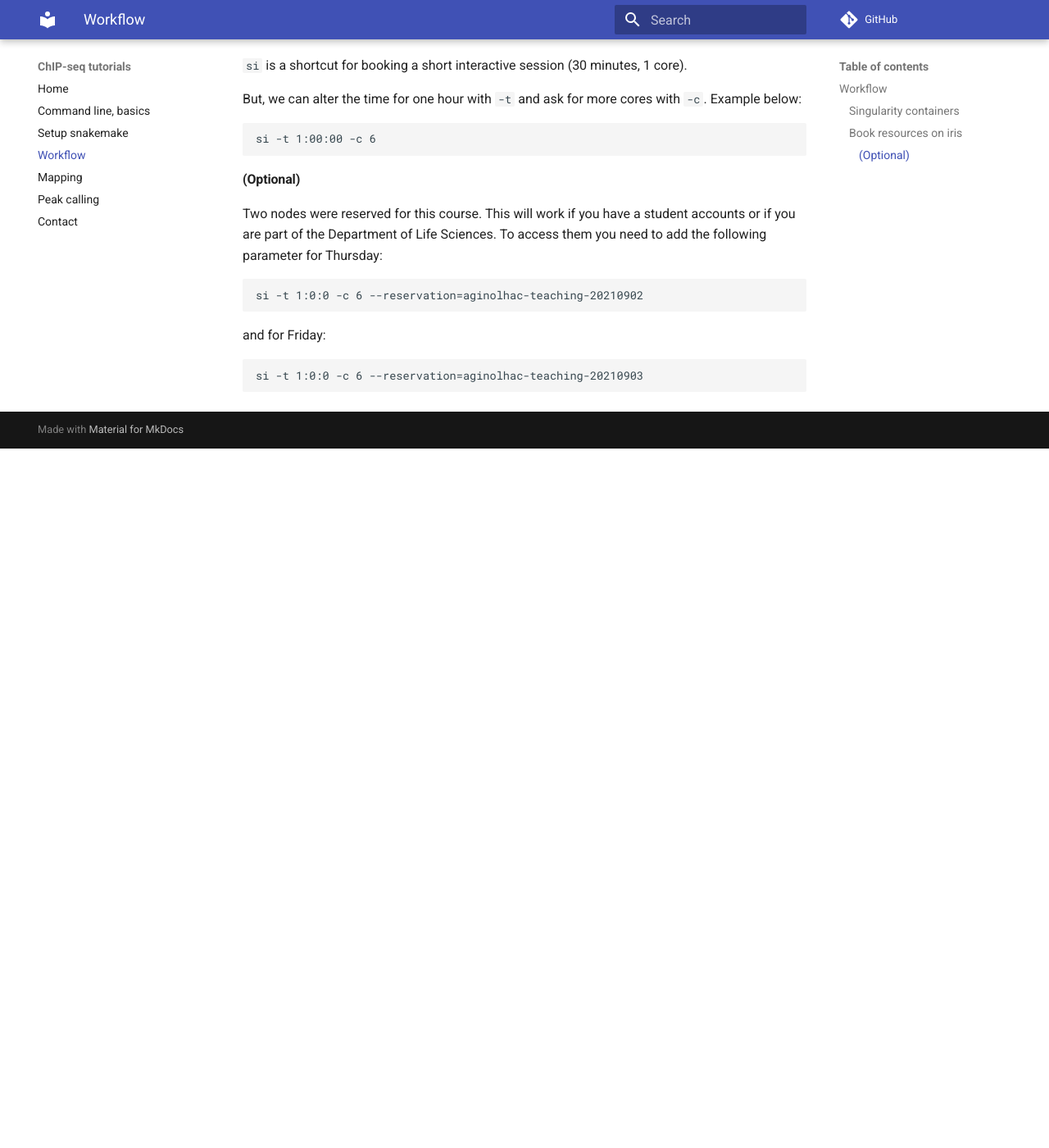
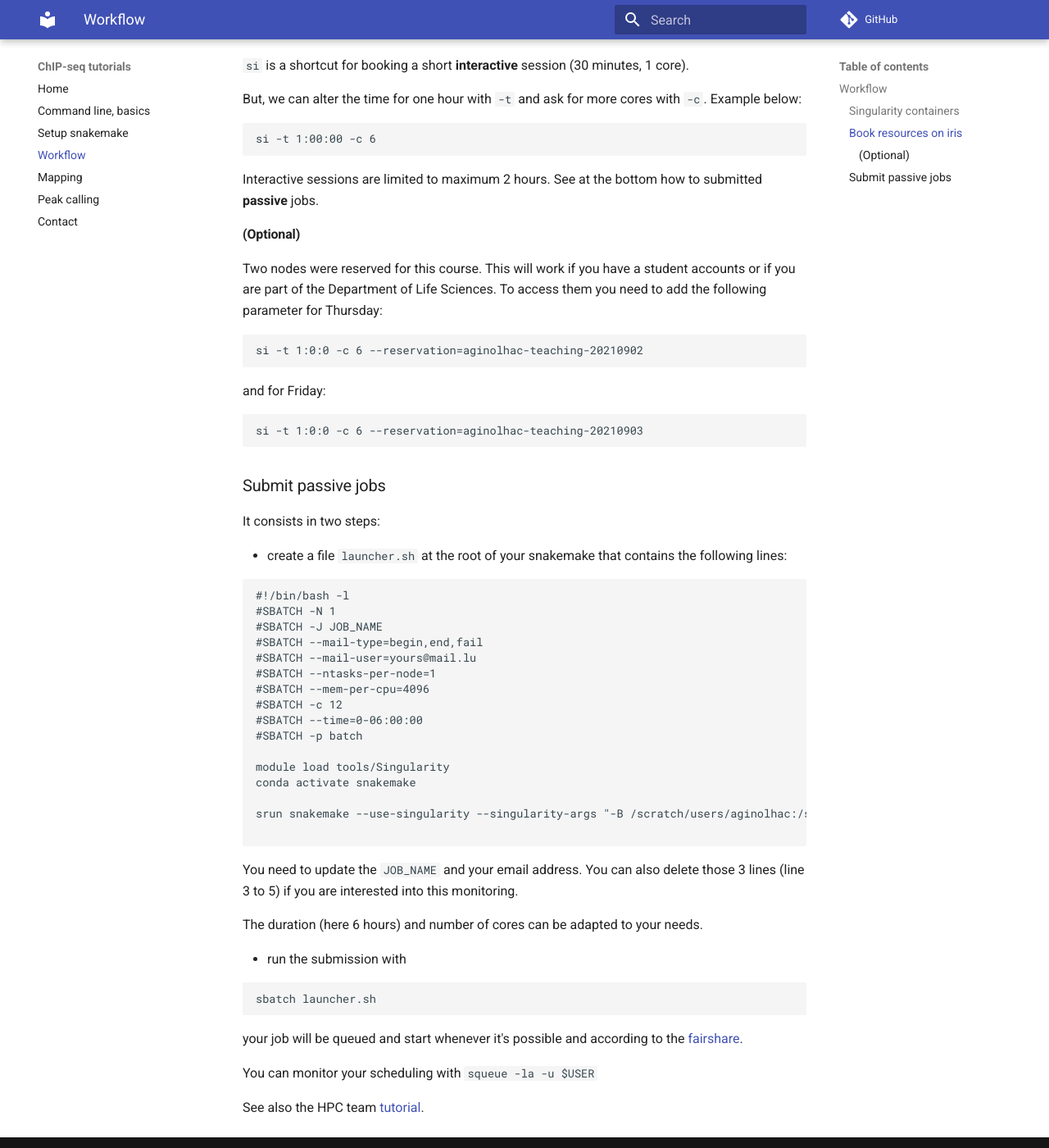
Before and after one commit to ginolhac/chip-seq, an MkDocs documentation site: the page built from docs/workflow.md, in a window 1280 px wide and 1400 px high, scrolled down 965 px. Shown: the whole window at 82% size. Built offline with MkDocs 1.6.1 and Material for MkDocs 9.7.7, drawn with Linux system fonts in a browser that asks for light colours; comment, search, counter and statistics services are not loaded; before the commit the page ends 1512 px from its top, so only the background shows below that.

Commit message:
add passive jobs

````diff
--- a/docs/workflow.md
+++ b/docs/workflow.md
@@ -19,13 +19,15 @@ Shortly, a container with all the necessary tools, softwares and all libraries a
 
 ### Book resources on iris
 
-`si` is a shortcut for booking a short interactive session (30 minutes, 1 core).
+`si` is a shortcut for booking a short **interactive** session (30 minutes, 1 core).
 
 But, we can alter the time for one hour with `-t` and ask for more cores with `-c`. Example below:
 
 ```
 si -t 1:00:00 -c 6
 ```
+
+Interactive sessions are limited to maximum 2 hours. See at the bottom how to submitted **passive** jobs.
 
 #### (Optional)
 
@@ -41,3 +43,45 @@ and for Friday:
 ```
 si -t 1:0:0 -c 6 --reservation=aginolhac-teaching-20210903
 ```
+
+### Submit passive jobs
+
+It consists in two steps:
+
+- create a file `launcher.sh` at the root of your snakemake that contains the following lines:
+
+```bash
+#!/bin/bash -l
+#SBATCH -N 1
+#SBATCH -J JOB_NAME
+#SBATCH --mail-type=begin,end,fail
+#SBATCH --mail-user=yours@mail.lu
+#SBATCH --ntasks-per-node=1
+#SBATCH --mem-per-cpu=4096
+#SBATCH -c 12
+#SBATCH --time=0-06:00:00
+#SBATCH -p batch
+
+module load tools/Singularity
+conda activate snakemake
+
+srun snakemake --use-singularity --singularity-args "-B /scratch/users/aginolhac:/scratch/users/aginolhac" -j 12
+
+```
+
+You need to update the `JOB_NAME` and your email address. You can also delete those 3 lines (line 3 to 5) if you are interested into this monitoring.
+
+The duration (here 6 hours) and number of cores can be adapted to your needs.
+
+- run the submission with
+
+```bash
+sbatch launcher.sh
+```
+
+your job will be queued and start whenever it's possible and according to the [fairshare](https://hpc-docs.uni.lu/slurm/fairsharing/).
+
+You can monitor your scheduling with `squeue -la -u $USER`
+
+
+See also the HPC team [tutorial](https://ulhpc-tutorials.readthedocs.io/en/latest/basic/scheduling/).
````
Also changed, not shown: docs/index.md (+1 -1 lines).
